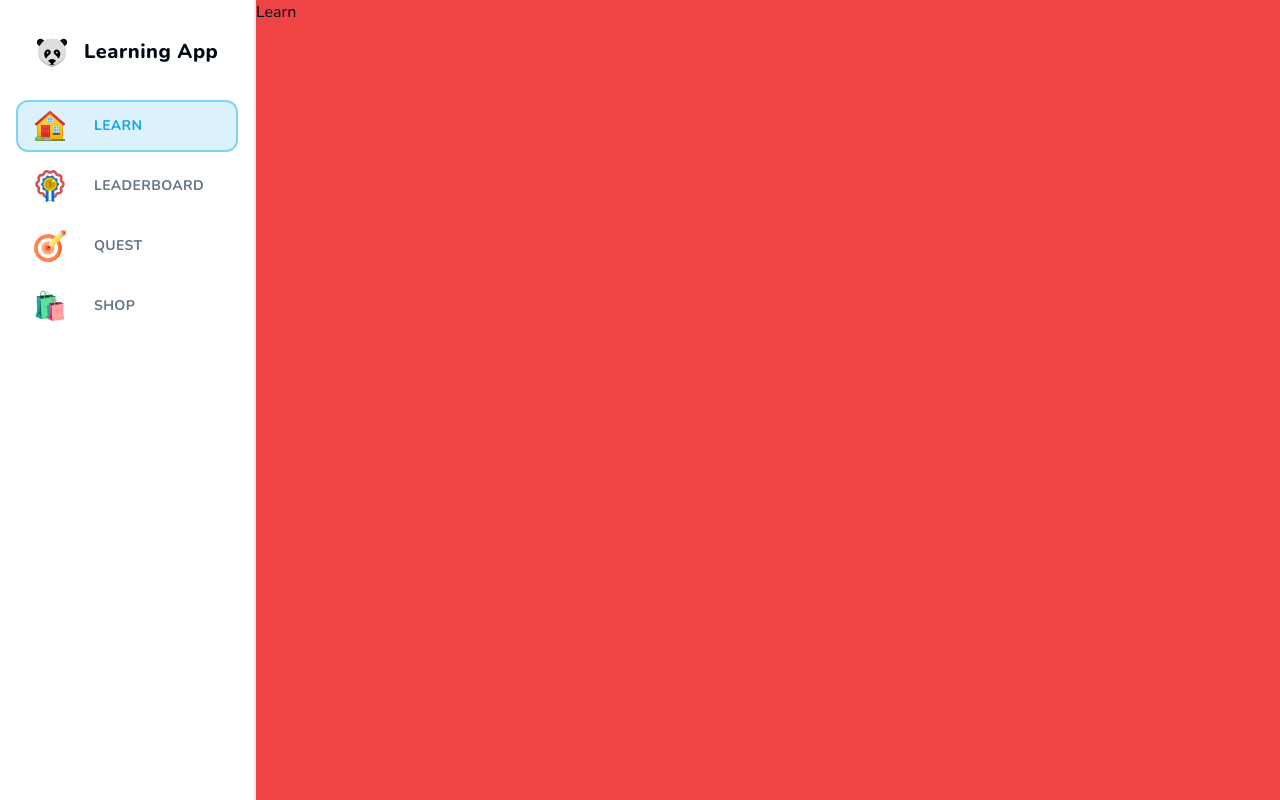
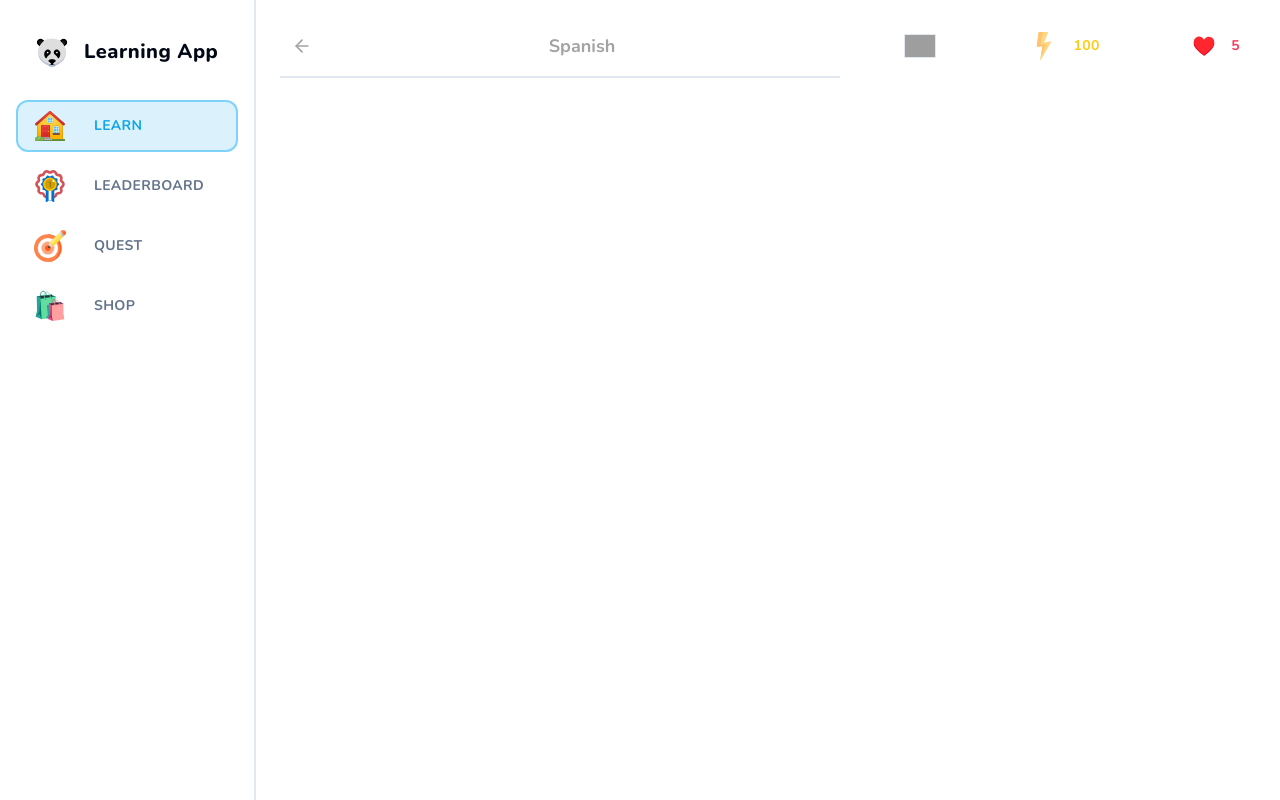
Before and after one commit to nguyenthihachau03/learning-app, a Next.js app: page /learn in a window 1280 px wide. Built offline with nearby package versions, Linux system fonts and the light colour scheme; grey boxes are pictures that could not be loaded.

Commit message:
page wrappers

```diff
--- a/app/(main)/layout.tsx
+++ b/app/(main)/layout.tsx
@@ -11,7 +11,7 @@
         <MobileHeader/>
         <Sidebar className="hidden lg:flex"/>
             <main className="lg:pl-[256px] h-full pt-[50px] lg:pt-0">
-                <div className="bg-red-500 h-full">
+                <div className="max-w-[1056px] mx-auto pt-6 h-full">
                     {children}
                 </div>
             </main>
--- /dev/null
+++ b/app/(main)/learn/header.tsx
@@ -0,0 +1,23 @@
+import Link from "next/link";
+import { Button } from "../../../components/ui/button";
+import { ArrowLeft } from "lucide-react";
+
+type Props = {
+    title: string;
+};
+
+export const Header = ({ title }: Props) => {
+    return (
+        <div className="sticky top-0 bg-white pb-3 lg:pt-[28px] lg:mt-[-28px] flex items-center justify-between border-b-2 mb-5 text-neutral-400 lg:z-50">
+            <Link href="/courses">
+                <Button variant="ghost" size="sm">
+                    <ArrowLeft className="h-5 w-5 stroke-2 text-neutral-400"/>
+                </Button>
+            </Link>
+            <h1 className="font-bold text-lg">
+                {title}
+            </h1>
+            <div />
+        </div>
+    );
+};
--- a/app/(main)/learn/page.tsx
+++ b/app/(main)/learn/page.tsx
@@ -1,9 +1,25 @@
+import { title } from "process";
+import { FeedWrapper } from "../../../components/feed-wrapper";
+import { StickyWrapper } from "../../../components/sticky-wrapper";
+import { UserProgress } from "../../../components/user-progress";
+import { Header } from "./header";
+
 const LearnPage = () => {
     return (
-        <div>
-            <h1>Learn</h1>
+        <div className="flex flex-row-reverse gap-[48px] px-6">
+            <StickyWrapper>
+                <UserProgress
+                    activeCourse={{ title: "Spanish", imageSrc:"/es.svg" }}
+                    hearts={5}
+                    points={100}
+                    hasActiveSubscription={false}
+                />
+            </StickyWrapper>
+            <FeedWrapper>
+                <Header title="Spanish" />
+            </FeedWrapper>
         </div>
     );
-}
+};
 
 export default LearnPage;
--- /dev/null
+++ b/components/feed-wrapper.tsx
@@ -0,0 +1,11 @@
+type Props = {
+    children: React.ReactNode
+};
+
+export const FeedWrapper = ({ children, }: Props) => {
+    return (
+        <div className="flex-1 relative top-0 pb-10">
+            {children}
+        </div>
+    );
+}
--- /dev/null
+++ b/components/sticky-wrapper.tsx
@@ -0,0 +1,13 @@
+type Props = {
+    children: React.ReactNode
+};
+
+export const StickyWrapper = ({ children, }: Props) => {
+    return (
+        <div className="hidden lg:block w-[368px] sticky self-end bottom-6">
+            <div className="min-h-[calc(100vh-48px)] sticky top-6 flex flex-col gap-y-4">
+                {children}
+            </div>
+        </div>
+    );
+};
--- /dev/null
+++ b/components/user-progress.tsx
@@ -0,0 +1,37 @@
+import Link from "next/link";
+import { Button } from "./ui/button";
+import Image from "next/image";
+import { InfinityIcon } from "lucide-react";
+
+type Props = {
+    activeCourse: { imageSrc: string; title: string };
+    hearts: number;
+    points: number;
+    hasActiveSubscription: boolean;
+};
+
+export const UserProgress = ({ activeCourse, points, hearts, hasActiveSubscription }: Props) => {
+    return (
+        <div className="flex items-center justify-between gap-x-2 w-full">
+            <Link href="/courses">
+                <Button variant="ghost">
+                    <Image src={activeCourse.imageSrc} alt={activeCourse.title} className="rouded-md border" width={32} height={32} />
+                </Button>
+            </Link>
+            <Link href="/shop">
+                <Button variant="ghost" className="text-yellow-400">
+                    <Image src="/points.svg" alt="Points" className="mr-2" width={28} height={28} />
+                    {points}
+                </Button>
+            </Link>
+            <Link href="/shop">
+                <Button variant="ghost" className="text-rose-500">
+                    <Image src="/heart.svg" alt="Heart" className="mr-2" width={22} height={22} />
+                    {hasActiveSubscription ? <InfinityIcon className="h-4 w-4 stroke-[3]"/>:
+                    hearts
+                    }
+                </Button>
+            </Link>
+        </div>
+    );
+};
```
Also changed, not shown: public/heart.svg (added), public/points.svg (added).
